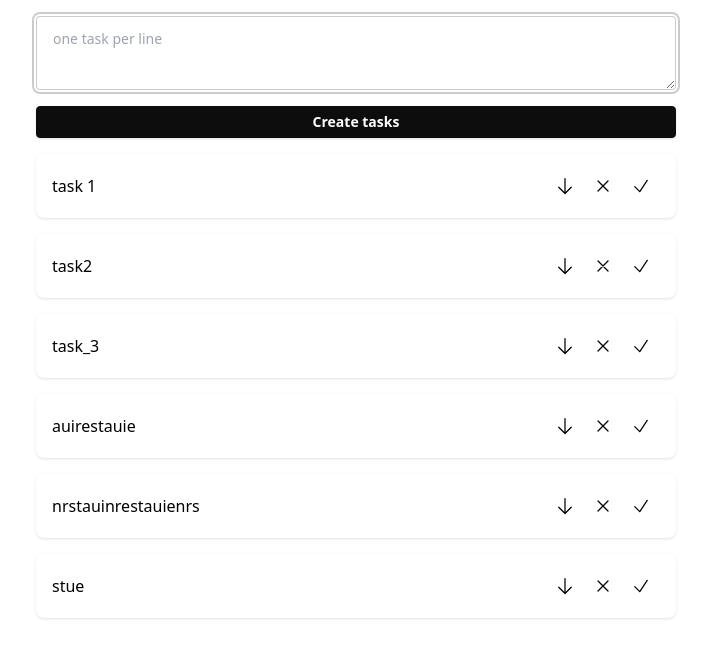
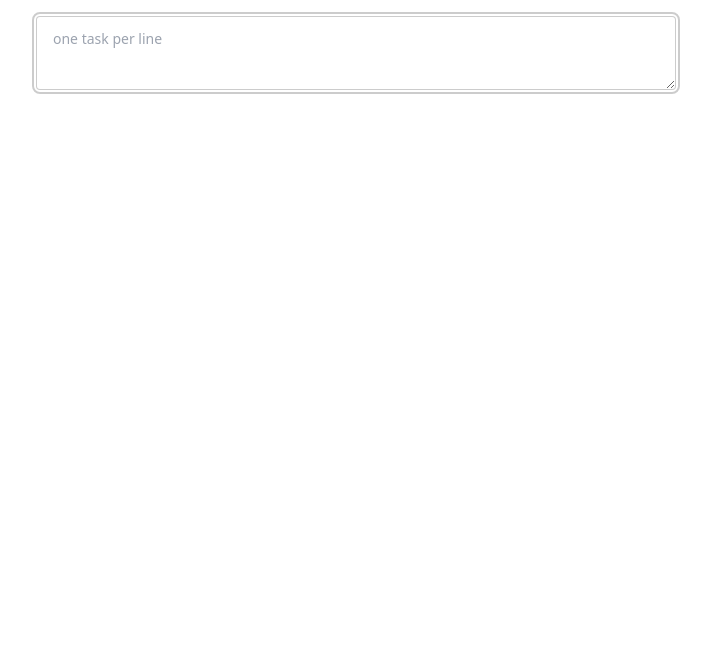
Before and after one commit to paul-louyot/todo_list, a Nuxt app: page / in a window 1280 px wide. Shown: the top 658 px of the page, without its empty margins (284-995 px from the left). Built offline with nearby package versions, Linux system fonts and the light colour scheme.

Commit message:
[skip netlify] wip

```diff
--- a/components/AppTask.vue
+++ b/components/AppTask.vue
@@ -27,7 +27,10 @@ useEventListener(window, 'resize', checkEllipsis)
   <div
     ref="taskRef"
     class="flex items-center gap-4 p-4 shadow rounded-lg bg-base-100"
-    :class="{'shadow-md': isHovered}"
+    :class="{
+      'shadow-md': isHovered,
+      'task-done': done
+    }"
   >
     <div
       class="task-text flex-1 truncate relative min-w-8 h-8 flex items-center"
@@ -38,7 +41,7 @@ useEventListener(window, 'resize', checkEllipsis)
       {{text}}
     </div>
     <div class="flex">
-      <template v-if="!done && true /*isHovered*/">
+      <template v-if="!done && isHovered">
         <button v-if="showDelay" class="btn btn-sm btn-ghost px-2" @click="emit('delay')">
           <ArrowDownIcon class="size-5"/>
         </button>
@@ -51,7 +54,12 @@ useEventListener(window, 'resize', checkEllipsis)
         <ArrowUturnLeftIcon v-else class="size-5"/>
       </button>
     </div>
-
-    <!-- <input type="checkbox" class="checkbox" v-model="model"/> -->
   </div>
 </template>
+
+<style scoped>
+.task-done {
+  /* same as textarea placeholder */
+  color: #9ca3af;
+}
+</style>
--- a/components/TodoList.vue
+++ b/components/TodoList.vue
@@ -1,10 +1,10 @@
 <script setup>
 import { breakpointsTailwind } from '@vueuse/core'
 
-const TEST_INPUT = 'task 1\ntask2\ntask_3\nauirestauie\nnrstauinrestauienrs\nstue'
+// const TEST_INPUT = 'task 1\ntask2\ntask_3\nauirestauie\nnrstauinrestauienrs\nstue'
 
 const tasks = ref([])
-const inputText = ref(TEST_INPUT)
+const inputText = ref('')
 let idCounter = 0;
 const breakpoints = useBreakpoints(breakpointsTailwind)
 const largerThanSm = breakpoints.greater('sm') // only larger than sm
@@ -30,7 +30,6 @@ const createTasks = ()=>{
       text: element,
       done: false,
       id: idCounter,
-      position: tasks.value.length + 1,
     })
     idCounter++;
     inputText.value = ''
@@ -39,35 +38,38 @@ const createTasks = ()=>{
 createTasks()
 
 const undoneTasks = computed(()=>{
-  return tasks.value.filter(task=>!task.done).sort((a, b)=> a.position - b.position)
+  return tasks.value.filter(task=>!task.done)
 })
 const doneTasks = computed(()=>{
   return tasks.value.filter(task=>task.done)
 })
+const lastUndoneIndex = computed(()=>{
+  for (let i = tasks.value.length - 1; i >= 0; i--) {
+    if (!tasks.value[i].done) return i;
+  }
+  return -1;
+})
+const insertAtIndex = (index, task) => {
+  tasks.value.splice(index, 0, task)
+}
+const onDelay = (id) => {
+  const index = tasks.value.findIndex(task => task.id === id)
+  // remove task
+  const task = tasks.value.splice(index, 1)[0]
+  // insert it at right place
+  insertAtIndex(lastUndoneIndex.value + 1, task)
+}
+const onCheck = (id) => {
+  const task = tasks.value.find(task => task.id === id)
+  const index = tasks.value.findIndex(task => task.id === id)
+  const newIndex = task.done ? 0 : lastUndoneIndex.value + 1;
+  task.done = !task.done
+  tasks.value.splice(index, 1)
+  insertAtIndex(newIndex, task)
+}
 const onDelete = (id) => {
   const index = tasks.value.findIndex(task => task.id === id)
   tasks.value.splice(index, 1)
-  fixPositions();
-}
-const lastPosition = computed(()=>{
-  const length = undoneTasks.value.length
-  return undoneTasks.value[length - 1]?.position
-})
-const onDelay = (id) => {
-  const task = undoneTasks.value.find(task => task.id === id)
-  task.position = lastPosition.value + 1;
-  fixPositions()
-}
-const onCheck = (id) => {
-  const task = tasks.value.find(task => task.id === id)
-  task.done = !task.done
-}
-const fixPositions = ()=>{
-  let position = 1;
-  undoneTasks.value.forEach((task)=>{
-    task.position = position;
-    position++;
-  })
 }
 </script>
 
@@ -79,16 +81,19 @@ const fixPositions = ()=>{
       autofocus
       @keyup.ctrl.enter.exact="onEnter"
       @keyup.meta.enter.exact="onEnter"></textarea>
-      <button class="btn btn-primary btn-sm shadow" @click="createTasks">Create tasks</button>
-    </div>
+      <button
+        class="btn btn-primary btn-sm shadow"
+        :class="{'invisible': inputText.length < 3}"
+        @click="createTasks">Create tasks</button>
+  </div>
   <div class="flex flex-col gap-4 relative w-100">
     <TransitionGroup name="list">
         <AppTask
-          v-for="task in tasks"
+          v-for="(task, index) in tasks"
           class="w-100"
           :key="task.id"
           v-bind="task"
-          :showDelay="undoneTasks.length > 1"
+          :showDelay="index !== lastUndoneIndex"
           @delete="onDelete(task.id)"
           @delay="onDelay(task.id)"
           @check="onCheck(task.id)"
--- a/tailwind.config.js
+++ b/tailwind.config.js
@@ -28,7 +28,7 @@ export default {
         "warning": "oklch(88.37% 0.135 79.94)",
         "error": "oklch(78.66% 0.15 28.47)",
         "--rounded-box": "0.25rem",
-        "--rounded-btn": "0.25rem", // customized
+        "--rounded-btn": "0.25rem", // increased
         "--rounded-badge": "0.125rem",
         "--tab-radius": "0.125rem",
         "--animation-btn": "0",
```
